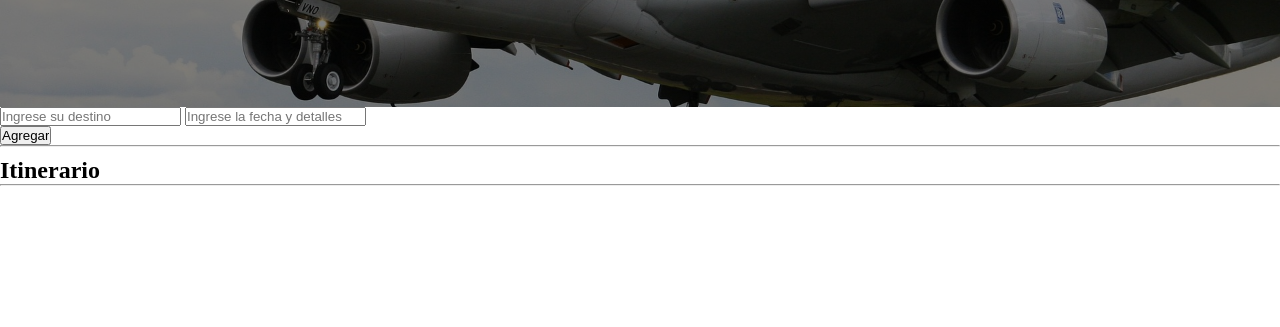
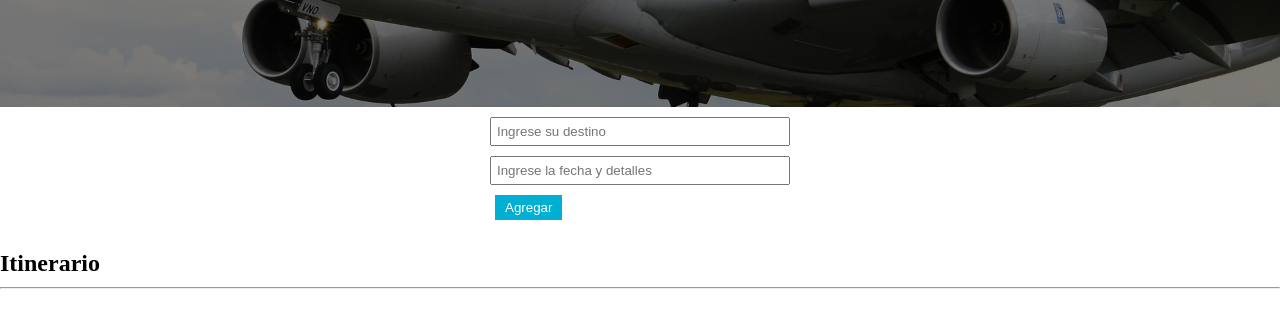
Before and after one commit to JereRoa/CRUD-JavaScript, a plain HTML site: page index.html in a window 1280 px wide. Shown: the part 379-706 px from the top of the page. Drawn offline with Linux system fonts and the light colour scheme.

Commit message:
edicion-de-estilos-y-html

```diff
--- a/estilos.css
+++ b/estilos.css
@@ -115,6 +115,50 @@ ul {
     margin: auto;
 }
 
+#formulario {
+    display: flex;
+    flex-direction: column;
+    max-width: 300px;
+    margin: 0 auto;
+    padding-top: 10px;
+    padding-bottom: 10px;
+  }
+
+  label {
+    font-weight: bold;
+    margin-bottom: 5px;
+  }
+
+  input {
+    padding: 5px;
+    margin-bottom: 10px;
+  }
+
+  #add-btn {
+    background-color:  #00AFD1;
+    color: white;
+    border: none;
+    padding: 5px 10px;
+    margin-left: 5px;
+    cursor: pointer;
+  }
+
+  #add-btn:hover {
+    background-color: #FFCF00;
+  }
+
+  #edit-btn {
+    background-color:  #00AFD1;
+    color: white;
+    border: none;
+    padding: 5px 10px;
+    margin-left: 5px;
+    cursor: pointer;
+  }
+
+  #edit-btn:hover {
+    background-color: #FFCF00;
+  }
 
 
 @media (min-width: 720px) {
--- a/index.html
+++ b/index.html
@@ -38,12 +38,11 @@
             </div>
         </form>
     </div>
-    <hr>
     <div class="container">
         <div class="listado">
             <h2>Itinerario</h2>
-            <hr>
         </div>
+        <hr>
         <ul></ul>
     </div>
     <script src="script.js"></script>
```
